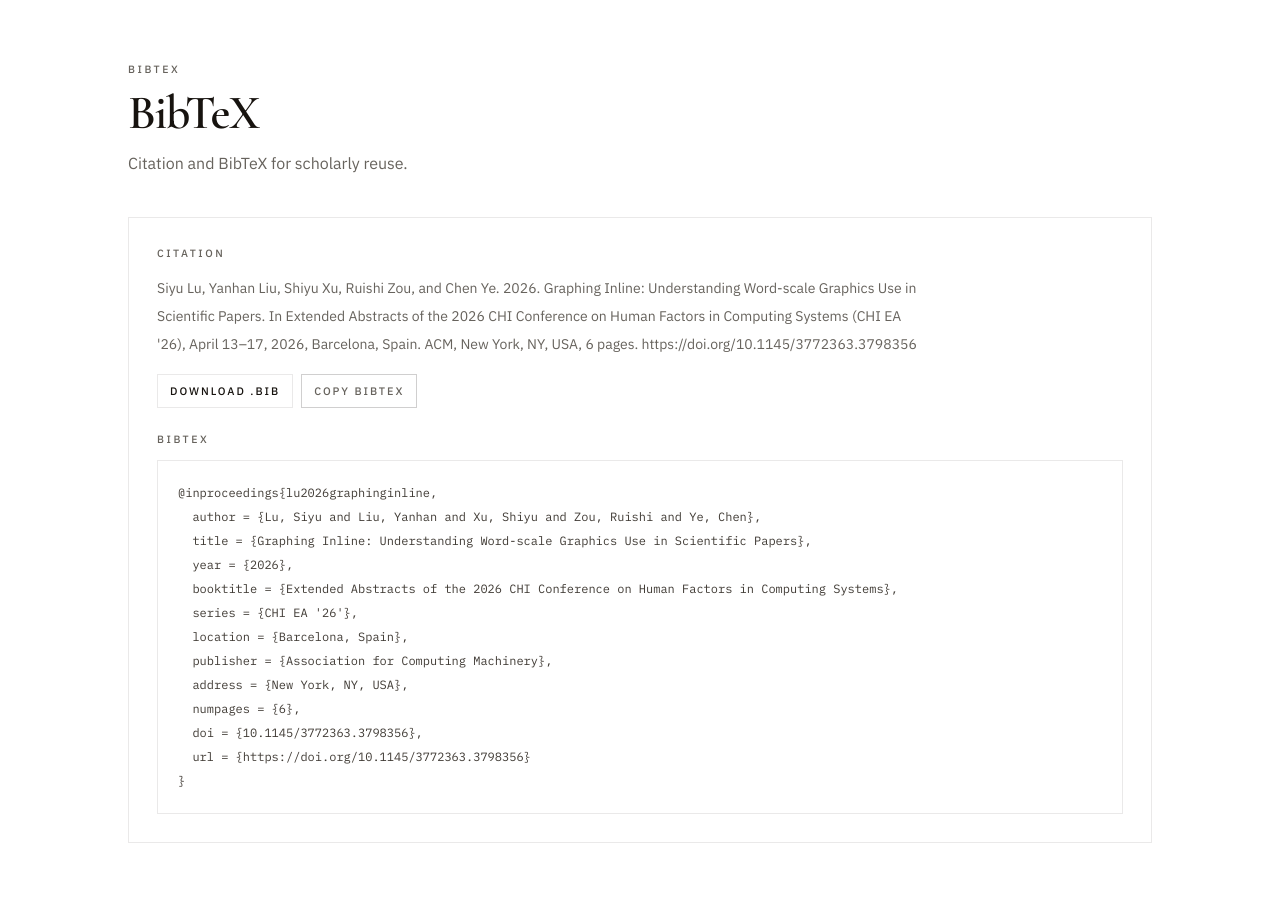
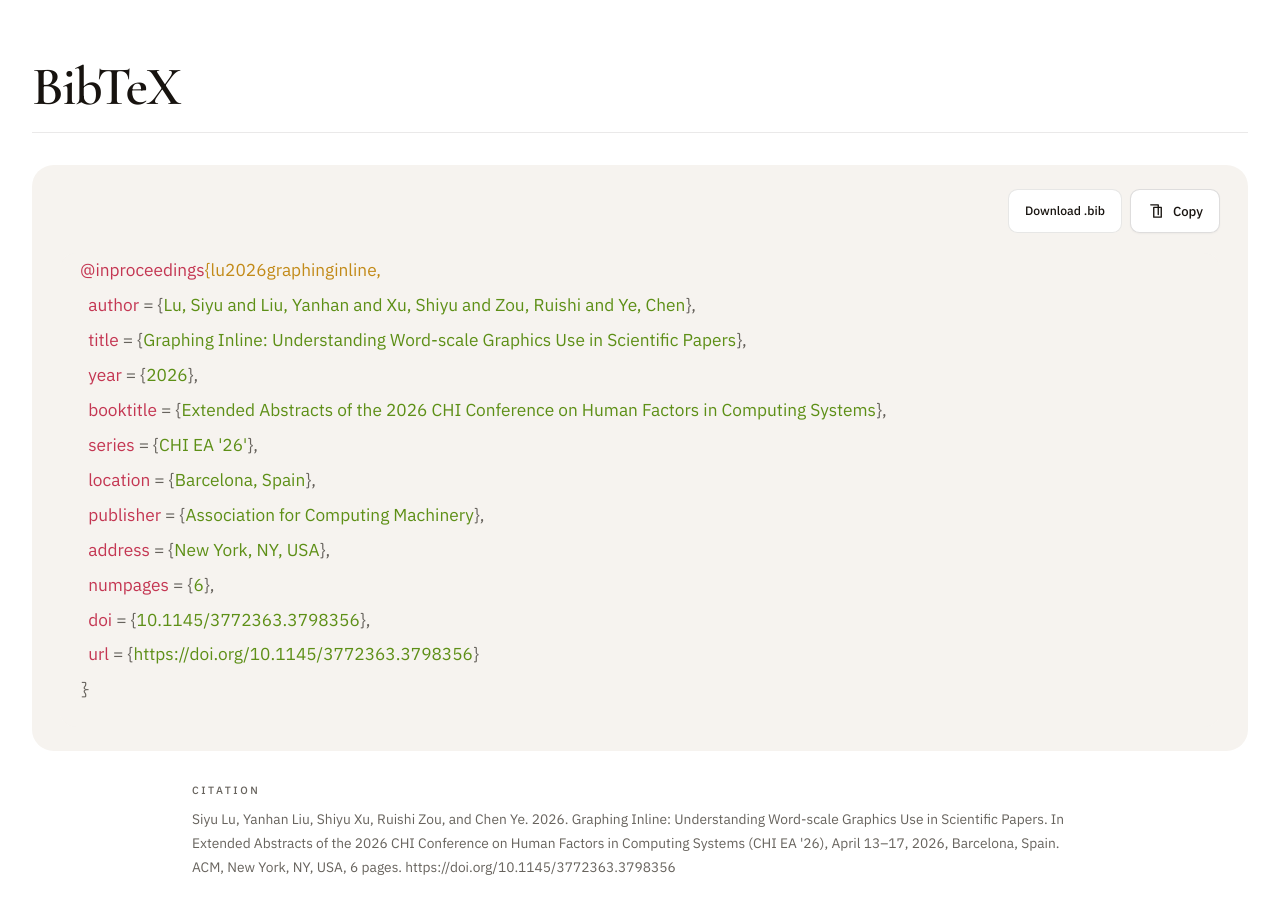
Before and after one commit to salmooonaa/graphing-inline, a Next.js app: page / in a window 1280 px wide. Shown: the part 4240-5154 px from the top of the page. Built offline with nearby package versions, Linux system fonts and the light colour scheme.

Commit message:
refactor: redesign homepage bibtex section

```diff
--- a/src/components/blocks/copy-bibtex-button.tsx
+++ b/src/components/blocks/copy-bibtex-button.tsx
@@ -19,9 +19,22 @@ export function CopyBibtexButton({ value }: CopyBibtexButtonProps) {
     <button
       type="button"
       onClick={handleCopy}
-      className="inline-flex items-center border border-[var(--line-strong)] bg-white/78 px-3 py-2 text-[0.68rem] font-medium uppercase tracking-[0.18em] text-[var(--muted)] transition-colors hover:border-[var(--foreground)] hover:text-[var(--foreground)]"
+      className="inline-flex min-h-11 items-center justify-center gap-2 rounded-[0.6rem] border border-[rgba(23,19,15,0.14)] bg-white px-4 py-2.5 text-[0.82rem] font-medium text-[var(--foreground)] shadow-[0_1px_2px_rgba(23,19,15,0.04)] transition-colors duration-150 hover:border-[rgba(23,19,15,0.22)]"
     >
-      {copied ? "Copied" : "Copy BibTeX"}
+      <svg
+        aria-hidden="true"
+        viewBox="0 0 24 24"
+        className="h-4.5 w-4.5 shrink-0"
+        fill="none"
+        stroke="currentColor"
+        strokeWidth="1.8"
+        strokeLinecap="round"
+        strokeLinejoin="round"
+      >
+        <path d="M9 7.25h10v13H9z" />
+        <path d="M5 3.75h10v13" />
+      </svg>
+      <span>{copied ? "Copied" : "Copy"}</span>
     </button>
   );
 }
--- a/src/components/sections/citation-section.tsx
+++ b/src/components/sections/citation-section.tsx
@@ -7,49 +7,82 @@ type CitationSectionProps = {
   content: CitationContent;
 };
 
+function BibtexCode({ value }: { value: string }) {
+  const lines = value.split("\n");
+
+  return (
+    <code className="block min-w-max">
+      {lines.map((line, index) => {
+        const entryMatch = line.match(/^@([a-zA-Z]+)\{(.+)$/);
+
+        if (entryMatch) {
+          return (
+            <div key={`${index}-${line}`} className="whitespace-pre">
+              <span className="text-[#c43652]">@{entryMatch[1]}</span>
+              <span className="text-[#c28a18]">{`{${entryMatch[2]}`}</span>
+            </div>
+          );
+        }
+
+        const fieldMatch = line.match(/^(\s*)([a-zA-Z]+)(\s*=\s*\{)(.*)(\},?)$/);
+
+        if (fieldMatch) {
+          return (
+            <div key={`${index}-${line}`} className="whitespace-pre">
+              <span className="text-[var(--muted)]">{fieldMatch[1]}</span>
+              <span className="text-[#c43652]">{fieldMatch[2]}</span>
+              <span className="text-[var(--muted)]">{fieldMatch[3]}</span>
+              <span className="text-[#5d8f16]">{fieldMatch[4]}</span>
+              <span className="text-[var(--muted)]">{fieldMatch[5]}</span>
+            </div>
+          );
+        }
+
+        return (
+          <div key={`${index}-${line}`} className="whitespace-pre text-[var(--muted)]">
+            {line}
+          </div>
+        );
+      })}
+    </code>
+  );
+}
+
 export function CitationSection({ content }: CitationSectionProps) {
   return (
     <section id="bibtex" className="py-16 sm:py-18">
       <Container>
-        <div className="mx-auto max-w-5xl space-y-8 sm:space-y-10">
-          <div className="section-reveal space-y-3">
-            <p className="section-eyebrow">{content.eyebrow}</p>
-            <h2 className="text-4xl leading-[0.98] text-[var(--foreground)] sm:text-[3rem]">
+        <div className="mx-auto max-w-7xl space-y-7 sm:space-y-8">
+          <div className="section-reveal space-y-5">
+            <h2 className="text-[2.7rem] leading-[0.92] tracking-[-0.05em] text-[var(--foreground)] sm:text-[3.4rem]">
               {content.title}
             </h2>
-            <p className="max-w-2xl text-sm leading-7 text-[var(--muted)] sm:text-base">
-              {content.description}
-            </p>
+            <div className="h-px w-full bg-[var(--line)]" />
           </div>
 
-          <div className="section-reveal reveal-delay-1 space-y-6 border border-[var(--line)] bg-white p-6 sm:p-7">
-            <div className="flex flex-wrap items-start justify-between gap-4">
-              <div className="max-w-3xl space-y-3">
-                <p className="section-eyebrow">Citation</p>
-                <p className="text-sm leading-7 text-[var(--muted)]">
-                  {content.citationText}
-                </p>
-              </div>
-
-              <div className="flex flex-wrap gap-2">
+          <div className="section-reveal reveal-delay-1 mx-auto max-w-[78rem] rounded-[1.35rem] bg-[#f6f3ef] px-4 py-4 sm:px-7 sm:py-6">
+            <div className="flex flex-wrap items-center justify-end gap-2 pb-4 sm:pb-5">
               {content.bibtexDownloadHref ? (
                 <a
                   href={content.bibtexDownloadHref}
-                    className="inline-flex items-center border border-[var(--line)] bg-white px-3 py-2 text-[0.68rem] font-medium uppercase tracking-[0.18em] text-[var(--muted)] transition-colors hover:border-[var(--foreground)] hover:text-[var(--foreground)]"
+                  className="inline-flex min-h-11 items-center justify-center rounded-[0.6rem] border border-[rgba(23,19,15,0.1)] bg-white px-4 py-2.5 text-[0.76rem] font-medium text-[var(--muted-strong)] transition-colors duration-150 hover:border-[rgba(23,19,15,0.2)] hover:text-[var(--foreground)]"
                 >
                   Download .bib
                 </a>
               ) : null}
               <CopyBibtexButton value={content.bibtex} />
             </div>
+
+            <pre className="max-h-[34rem] overflow-auto rounded-[1rem] bg-[#f6f3ef] px-4 pb-4 text-[1.02rem] leading-[2.02] text-[var(--muted-strong)] sm:px-5 sm:pb-5 sm:text-[1.08rem]">
+              <BibtexCode value={content.bibtex} />
+            </pre>
           </div>
 
-            <div className="space-y-3">
-              <p className="section-eyebrow">BibTeX</p>
-              <pre className="overflow-x-auto border border-[var(--line)] bg-white p-5 text-xs leading-6 text-[var(--muted-strong)]">
-                <code>{content.bibtex}</code>
-              </pre>
-            </div>
+          <div className="section-reveal reveal-delay-2 mx-auto max-w-4xl space-y-2">
+            <p className="section-eyebrow">Citation</p>
+            <p className="text-[0.82rem] leading-6 text-[var(--muted)] sm:text-[0.86rem]">
+              {content.citationText}
+            </p>
           </div>
         </div>
       </Container>
--- a/src/content/citation.ts
+++ b/src/content/citation.ts
@@ -3,8 +3,7 @@ import type { CitationContent } from "@/types/content";
 export const citationContent: CitationContent = {
   eyebrow: "BibTeX",
   title: "BibTeX",
-  description:
-    "Citation and BibTeX for scholarly reuse.",
+  description: "",
   citationText:
     "Siyu Lu, Yanhan Liu, Shiyu Xu, Ruishi Zou, and Chen Ye. 2026. Graphing Inline: Understanding Word-scale Graphics Use in Scientific Papers. In Extended Abstracts of the 2026 CHI Conference on Human Factors in Computing Systems (CHI EA '26), April 13–17, 2026, Barcelona, Spain. ACM, New York, NY, USA, 6 pages. https://doi.org/10.1145/3772363.3798356",
   bibtex: `@inproceedings{lu2026graphinginline,
```
Lines whose indentation alone changed are shown as unchanged.
